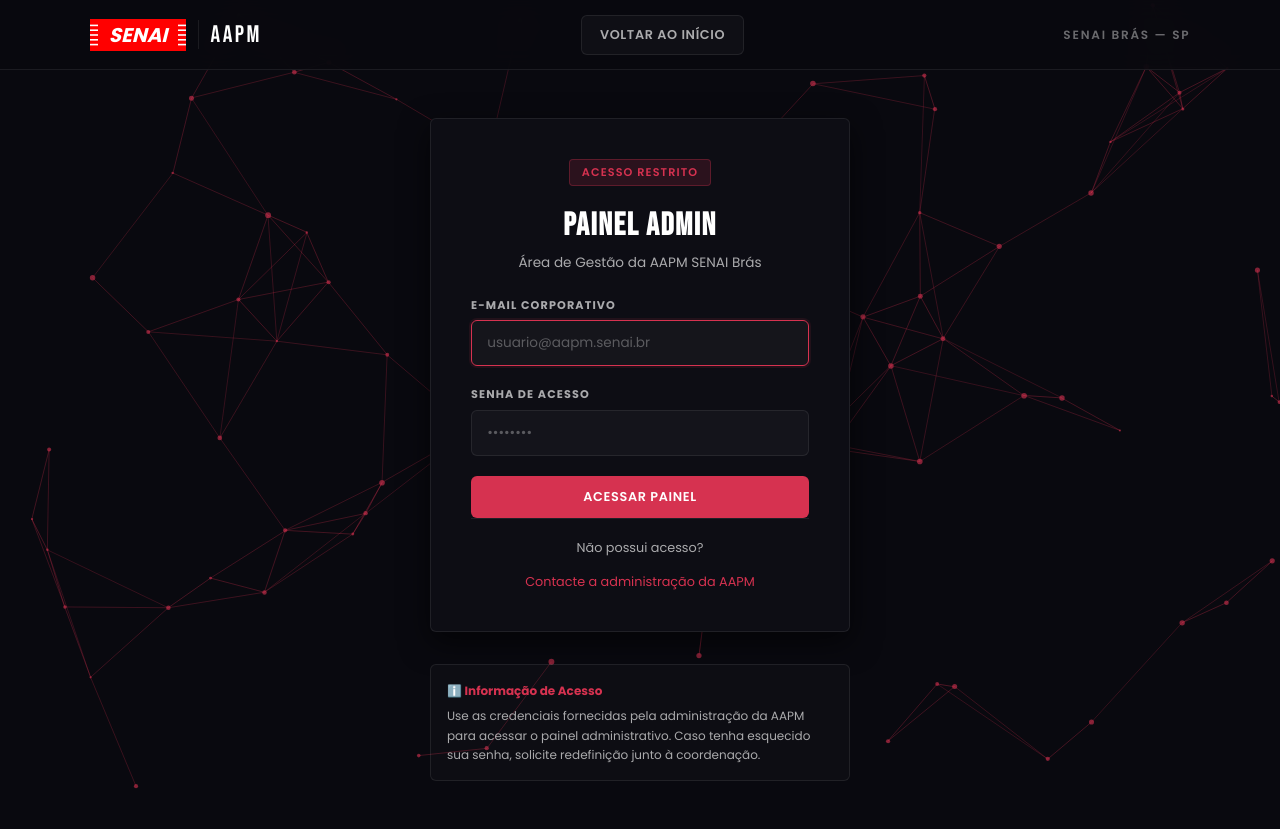
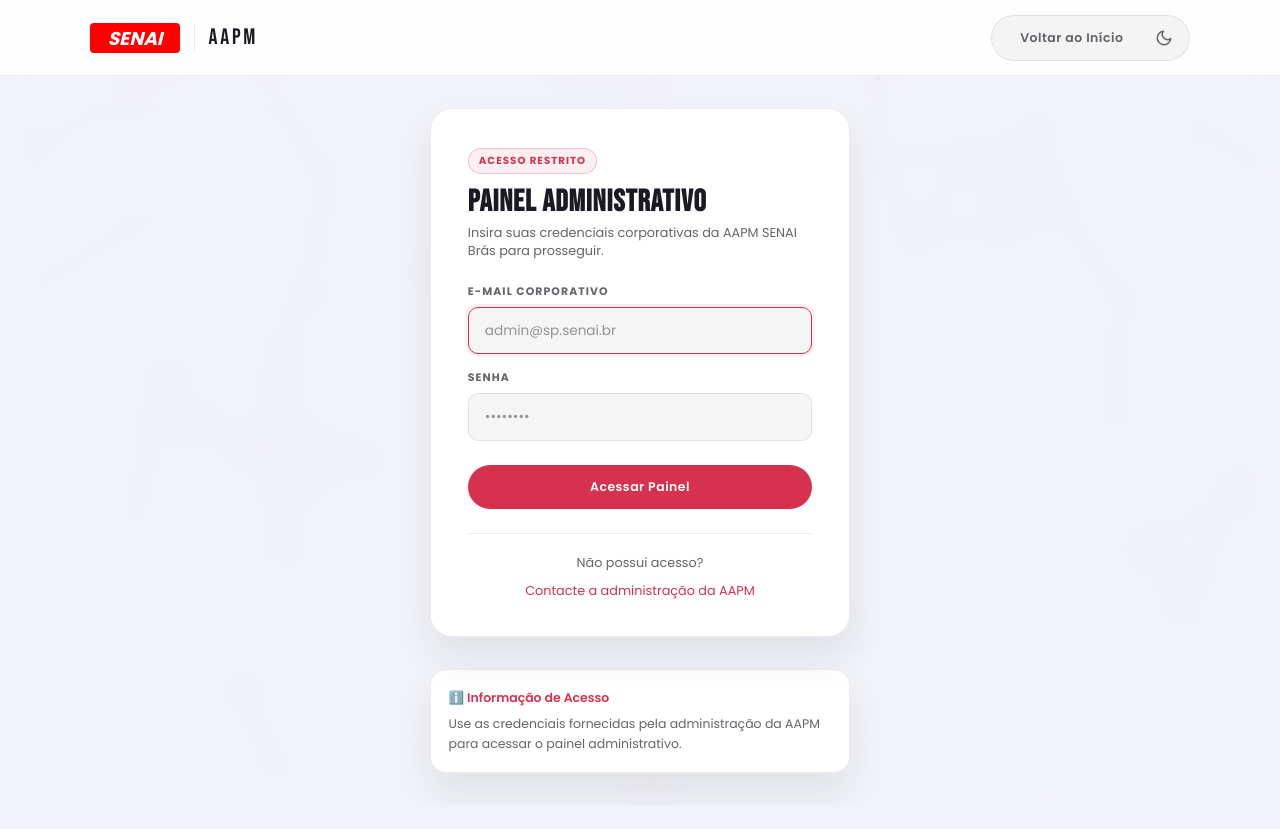
Before and after one commit to YasminNathaly/Projeto-AAPM-software, a FastAPI app: page /login in a window 1280 px wide. After the commit the page ends 793 px from the top, so only its background shows below. Run offline with FastAPI, Linux system fonts and the light colour scheme.

Commit message:
login funcionando

```diff
--- a/app/templates/base.html
+++ b/app/templates/base.html
@@ -596,7 +596,7 @@ Index · HTML
         <svg class="icon-sun" viewBox="0 0 24 24" fill="none" stroke="currentColor" stroke-width="2" stroke-linecap="round"><circle cx="12" cy="12" r="4.2"/><path d="M12 2.5v2.4M12 19.1v2.4M4.4 4.4l1.7 1.7M17.9 17.9l1.7 1.7M2.5 12h2.4M19.1 12h2.4M4.4 19.6l1.7-1.7M17.9 6.1l1.7-1.7"/></svg>
         <svg class="icon-moon" viewBox="0 0 24 24" fill="none" stroke="currentColor" stroke-width="2" stroke-linecap="round" stroke-linejoin="round"><path d="M20 14.5A8.5 8.5 0 1 1 9.5 4a6.8 6.8 0 0 0 10.5 10.5z"/></svg>
       </button>
-      <button class="btn-auth" id="authBtn" onclick="handleAdminBtnClick()">PAINEL ADMIN</button>
+       <a href="/login" class="btn-auth">PAINEL ADMIN</a>
     </div>
   </header>
 
--- a/app/templates/login.html
+++ b/app/templates/login.html
@@ -10,31 +10,71 @@
   <link href="https://fonts.googleapis.com/css2?family=Bebas+Neue&family=Poppins:wght@300;400;500;600;700&family=Inter:wght@300;400;500;600;700&display=swap" rel="stylesheet">
 
   <style>
-    :root {
+    /* ================= VARIÁVEIS GLOBAIS - TEMA ESCURO ================= */
+    :root[data-theme="dark"] {
       --bg-main: #09090f;
       --bg-surface: rgba(18, 18, 24, 0.85);
       --bg-surface-hover: rgba(255, 255, 255, 0.05);
-      --bg-card: #0d0d14;
-      --border-color: rgba(255, 255, 255, 0.08);
+      --bg-card: #101018;
+      --bg-backdrop: rgba(5, 5, 10, 0.7);
+      --border-color: rgba(255, 255, 255, 0.09);
 
       --primary: #d63250;
       --primary-hover: #b82842;
-      --accent: #d63250;
+      --primary-soft: rgba(214, 50, 80, 0.12);
+      --primary-soft-border: rgba(214, 50, 80, 0.3);
 
       --text-main: #ffffff;
-      --text-muted: rgba(255, 255, 255, 0.65);
-      --text-dark: rgba(255, 255, 255, 0.4);
+      --text-muted: rgba(255, 255, 255, 0.64);
+      --text-dark: rgba(255, 255, 255, 0.38);
 
-      --success: #10b981;
-      --warning: #f59e0b;
-      --danger: #ef4444;
-
-      --header-height: 70px;
-      --radius: 6px;
-      --shadow: 0 10px 30px rgba(0, 0, 0, 0.6);
+      --particle-color: rgba(214, 50, 80, 0.6);
+      --particle-line: rgba(214, 50, 80, 0.2);
+      --card-shadow: 0 25px 60px rgba(0, 0, 0, 0.5);
     }
 
-    * { margin: 0; padding: 0; box-sizing: border-box; font-family: 'Poppins', 'Inter', sans-serif; }
+    /* ================= VARIÁVEIS GLOBAIS - TEMA CLARO ================= */
+    :root[data-theme="light"] {
+      --bg-main: #f4f5f9;
+      --bg-surface: rgba(255, 255, 255, 0.85);
+      --bg-surface-hover: rgba(0, 0, 0, 0.04);
+      --bg-card: #ffffff;
+      --bg-backdrop: rgba(240, 242, 248, 0.65);
+      --border-color: rgba(0, 0, 0, 0.08);
+
+      --primary: #d63250;
+      --primary-hover: #b82842;
+      --primary-soft: rgba(214, 50, 80, 0.08);
+      --primary-soft-border: rgba(214, 50, 80, 0.25);
+
+      --text-main: #1a1a24;
+      --text-muted: rgba(26, 26, 36, 0.68);
+      --text-dark: rgba(26, 26, 36, 0.45);
+
+      --particle-color: rgba(214, 50, 80, 0.35);
+      --particle-line: rgba(214, 50, 80, 0.12);
+      --card-shadow: 0 20px 40px rgba(0, 0, 0, 0.08);
+    }
+
+    /* VARIÁVEIS ESTRUTURAIS */
+    :root {
+      --header-height: 76px;
+      --radius-sm: 10px;
+      --radius: 16px;
+      --radius-lg: 22px;
+      --radius-pill: 999px;
+      --ease: cubic-bezier(0.16, 1, 0.3, 1);
+      --success: #1fbf82;
+      --danger: #ef4444;
+    }
+
+    * {
+      margin: 0;
+      padding: 0;
+      box-sizing: border-box;
+      font-family: 'Poppins', 'Inter', sans-serif;
+      transition: background-color 0.3s ease, border-color 0.3s ease, color 0.3s ease;
+    }
 
     body {
       background-color: var(--bg-main);
@@ -56,8 +96,9 @@
 
     header.main-header {
       height: var(--header-height);
-      background-color: rgba(9, 9, 15, 0.9);
-      backdrop-filter: blur(12px);
+      background-color: var(--bg-surface);
+      backdrop-filter: blur(16px);
+      -webkit-backdrop-filter: blur(16px);
       border-bottom: 1px solid var(--border-color);
       padding: 0 7vw;
       display: flex;
@@ -71,40 +112,28 @@
     .brand-logo {
       display: flex;
       align-items: center;
-      gap: 12px;
+      gap: 14px;
       text-decoration: none;
-      color: #fff;
+      color: var(--text-main);
     }
 
-    .logo-senai-svg {
-      height: 32px;
-      width: auto;
-      display: block;
-    }
+    .logo-senai-svg { height: 30px; width: auto; display: block; border-radius: 4px; }
 
     .brand-title {
       font-family: 'Bebas Neue', sans-serif;
-      font-size: 1.5rem;
-      letter-spacing: 0.1em;
+      font-size: 1.4rem;
+      letter-spacing: 0.12em;
       border-left: 1px solid var(--border-color);
-      padding-left: 12px;
-    }
-
-    .header-location {
-      font-size: 0.75rem;
-      font-weight: 600;
-      letter-spacing: 0.15em;
-      color: var(--text-dark);
-      text-transform: uppercase;
+      padding-left: 14px;
     }
 
     .top-nav {
       display: flex;
       align-items: center;
       gap: 0.5rem;
-      background: rgba(255, 255, 255, 0.03);
-      padding: 4px;
-      border-radius: 6px;
+      background: var(--bg-surface-hover);
+      padding: 5px 10px;
+      border-radius: var(--radius-pill);
       border: 1px solid var(--border-color);
     }
 
@@ -112,158 +141,162 @@
       display: flex;
       align-items: center;
       gap: 8px;
-      padding: 6px 14px;
+      padding: 8px 18px;
       color: var(--text-muted);
       text-decoration: none;
-      font-size: 0.8rem;
+      font-size: 0.78rem;
       font-weight: 600;
-      letter-spacing: 0.05em;
-      border-radius: 4px;
-      transition: all 0.2s ease;
-      cursor: pointer;
-      text-transform: uppercase;
+      letter-spacing: 0.04em;
+      border-radius: var(--radius-pill);
     }
-
     .nav-item:hover { color: var(--text-main); background: var(--bg-surface-hover); }
 
-    .header-user-area { display: flex; align-items: center; gap: 1rem; }
+    .theme-toggle-btn {
+      background: none;
+      border: none;
+      color: var(--text-muted);
+      cursor: pointer;
+      padding: 6px;
+      border-radius: 50%;
+      display: flex;
+      align-items: center;
+      justify-content: center;
+    }
+    .theme-toggle-btn:hover {
+      color: var(--text-main);
+      background: var(--bg-surface-hover);
+    }
 
     main.wrapper {
       margin-top: var(--header-height);
       width: 100%;
       min-height: calc(100vh - var(--header-height));
-      padding: 3rem 7vw;
       position: relative;
       z-index: 1;
       display: flex;
       align-items: center;
       justify-content: center;
-    }
-
-    .login-container {
-      width: 100%;
-      max-width: 420px;
-      display: flex;
-      flex-direction: column;
-      gap: 2rem;
+      padding: 2rem 7vw;
+      background: var(--bg-backdrop);
+      backdrop-filter: blur(14px);
+      -webkit-backdrop-filter: blur(14px);
     }
 
     .login-box {
       background: var(--bg-card);
       border: 1px solid var(--border-color);
-      border-radius: var(--radius);
-      padding: 2.5rem;
-      box-shadow: var(--shadow);
+      border-radius: var(--radius-lg);
+      width: 100%;
+      max-width: 420px;
+      padding: 2.3rem;
+      position: relative;
+      box-shadow: var(--card-shadow);
+      animation: modalEntry 0.4s var(--ease) forwards;
+    }
+
+    @keyframes modalEntry {
+      from { opacity: 0; transform: translateY(14px) scale(0.98); }
+      to { opacity: 1; transform: translateY(0) scale(1); }
     }
 
     .login-header {
-      display: flex;
-      flex-direction: column;
-      align-items: center;
-      gap: 0.5rem;
       margin-bottom: 1.5rem;
-      text-align: center;
+      text-align: left;
     }
 
     .login-header h1 {
       font-family: 'Bebas Neue', sans-serif;
-      font-size: 2rem;
-      letter-spacing: 0.05em;
+      font-size: 1.9rem;
+      letter-spacing: 0.03em;
       color: var(--text-main);
     }
 
     .login-header p {
-      font-size: 0.85rem;
+      font-size: 0.8rem;
       color: var(--text-muted);
+      margin-top: 4px;
     }
 
     .login-badge {
       display: inline-block;
-      background: rgba(214, 50, 80, 0.15);
+      background: var(--primary-soft);
+      border: 1px solid var(--primary-soft-border);
       color: var(--primary);
-      padding: 4px 12px;
-      border-radius: 4px;
-      font-size: 0.7rem;
-      font-weight: 600;
-      border: 1px solid rgba(214, 50, 80, 0.3);
+      padding: 4px 10px;
+      border-radius: var(--radius-pill);
+      font-size: 0.64rem;
+      font-weight: 700;
       text-transform: uppercase;
       letter-spacing: 0.1em;
-      margin-bottom: 0.75rem;
+      margin-bottom: 10px;
     }
 
     .form-group {
       display: flex;
       flex-direction: column;
-      gap: 0.4rem;
-      margin-bottom: 1.25rem;
+      gap: 7px;
+      margin-bottom: 1rem;
     }
 
     .form-group label {
-      font-size: 0.7rem;
+      font-size: 0.68rem;
       font-weight: 700;
+      letter-spacing: 0.1em;
       color: var(--text-muted);
       text-transform: uppercase;
-      letter-spacing: 0.1em;
     }
 
     .form-control {
-      background: rgba(255, 255, 255, 0.03);
+      background: var(--bg-surface-hover);
       border: 1px solid var(--border-color);
-      border-radius: var(--radius);
-      padding: 0.75rem 0.95rem;
+      border-radius: var(--radius-sm);
+      padding: 0.8rem 1rem;
       color: var(--text-main);
       font-size: 0.85rem;
       outline: none;
-      transition: border-color 0.2s;
     }
 
     .form-control:focus {
       border-color: var(--primary);
-      box-shadow: 0 0 0 2px rgba(214, 50, 80, 0.1);
+      box-shadow: 0 0 0 3px var(--primary-soft);
     }
 
     .form-control::placeholder {
-      color: rgba(255, 255, 255, 0.3);
+      color: var(--text-dark);
     }
 
     .btn {
-      padding: 0.75rem 1.5rem;
-      border-radius: var(--radius);
-      font-size: 0.8rem;
+      padding: 0.8rem 1.5rem;
+      border-radius: var(--radius-pill);
+      font-size: 0.78rem;
       font-weight: 600;
-      letter-spacing: 0.05em;
-      text-transform: uppercase;
+      letter-spacing: 0.04em;
       border: none;
       cursor: pointer;
-      transition: all 0.2s;
-      display: flex;
+      display: inline-flex;
       align-items: center;
       justify-content: center;
-      gap: 8px;
-      text-decoration: none;
+      width: 100%;
+      margin-top: 0.5rem;
     }
 
     .btn-primary {
       background: var(--primary);
       color: #fff;
-      width: 100%;
     }
 
     .btn-primary:hover {
       background: var(--primary-hover);
       transform: translateY(-2px);
-      box-shadow: 0 5px 20px rgba(214, 50, 80, 0.3);
-    }
-
-    .btn-primary:active {
-      transform: translateY(0);
+      box-shadow: 0 10px 24px rgba(214, 50, 80, 0.35);
     }
 
     .form-footer {
       display: flex;
       flex-direction: column;
       align-items: center;
-      gap: 1rem;
+      gap: 10px;
+      margin-top: 1.5rem;
       padding-top: 1.25rem;
       border-top: 1px solid var(--border-color);
       font-size: 0.8rem;
@@ -301,42 +340,31 @@
       to { opacity: 1; transform: translateY(0); }
     }
 
-    .success-message {
-      background: rgba(16, 185, 129, 0.15);
-      color: var(--success);
-      border: 1px solid rgba(16, 185, 129, 0.3);
+    .login-info {
+      margin-top: 2rem;
+      background: var(--bg-card);
+      border: 1px solid var(--border-color);
       border-radius: var(--radius);
-      padding: 0.75rem;
-      font-size: 0.8rem;
-      display: none;
-      margin-bottom: 1rem;
-    }
-
-    .success-message.show {
-      display: block;
-      animation: slideDown 0.3s ease-out;
-    }
-
-    .login-info {
-      background: rgba(255, 255, 255, 0.02);
-      border: 1px solid rgba(255, 255, 255, 0.08);
-      border-radius: var(--radius);
-      padding: 1rem;
-      font-size: 0.75rem;
+      padding: 1.1rem;
+      font-size: 0.78rem;
       color: var(--text-muted);
       line-height: 1.6;
+      max-width: 420px;
+      width: 100%;
+      box-shadow: var(--card-shadow);
     }
 
     .login-info strong {
       color: var(--primary);
       display: block;
       margin-bottom: 0.4rem;
+      font-weight: 600;
     }
 
     @media (max-width: 600px) {
       .login-box { padding: 1.75rem; }
-      main.wrapper { padding: 2rem 1.5rem; }
-      .login-header h1 { font-size: 1.5rem; }
+      main.wrapper { padding: 1rem; }
+      .login-header h1 { font-size: 1.6rem; }
     }
   </style>
 </head>
@@ -348,69 +376,44 @@
     <a href="/" class="brand-logo">
       <svg class="logo-senai-svg" viewBox="0 0 300 100" xmlns="http://www.w3.org/2000/svg">
         <rect width="300" height="100" fill="#FF0000"/>
-        <line x1="0" y1="20" x2="25" y2="20" stroke="#FFFFFF" stroke-width="5"/>
-        <line x1="0" y1="35" x2="25" y2="35" stroke="#FFFFFF" stroke-width="5"/>
-        <line x1="0" y1="50" x2="25" y2="50" stroke="#FFFFFF" stroke-width="5"/>
-        <line x1="0" y1="65" x2="25" y2="65" stroke="#FFFFFF" stroke-width="5"/>
-        <line x1="0" y1="80" x2="25" y2="80" stroke="#FFFFFF" stroke-width="5"/>
-        <line x1="275" y1="20" x2="300" y2="20" stroke="#FFFFFF" stroke-width="5"/>
-        <line x1="275" y1="35" x2="300" y2="35" stroke="#FFFFFF" stroke-width="5"/>
-        <line x1="275" y1="50" x2="300" y2="50" stroke="#FFFFFF" stroke-width="5"/>
-        <line x1="275" y1="65" x2="300" y2="65" stroke="#FFFFFF" stroke-width="5"/>
-        <line x1="275" y1="80" x2="300" y2="80" stroke="#FFFFFF" stroke-width="5"/>
-        <text x="150" y="73" font-family="'Arial Black', 'Impact', sans-serif" font-size="62" font-weight="900" font-style="italic" fill="#FFFFFF" text-anchor="middle">SENAI</text>
+        <text x="150" y="73" font-family="'Arial Black', sans-serif" font-size="62" font-weight="900" font-style="italic" fill="#FFFFFF" text-anchor="middle">SENAI</text>
       </svg>
       <span class="brand-title">AAPM</span>
     </a>
 
     <nav class="top-nav">
       <a class="nav-item" href="/">Voltar ao Início</a>
+      <button class="theme-toggle-btn" id="themeToggle" title="Alternar Tema">
+        <svg id="themeIcon" width="18" height="18" viewBox="0 0 24 24" fill="none" stroke="currentColor" stroke-width="2" stroke-linecap="round" stroke-linejoin="round"><path d="M21 12.79A9 9 0 1 1 11.21 3 7 7 0 0 0 21 12.79z"></path></svg>
+      </button>
     </nav>
-
-    <div class="header-user-area">
-      <span class="header-location">SENAI BRÁS &mdash; SP</span>
-    </div>
   </header>
 
   <main class="wrapper">
-    <div class="login-container">
+    <div style="display: flex; flex-direction: column; align-items: center; width: 100%;">
+
       <div class="login-box">
         <div class="login-header">
           <span class="login-badge">Acesso Restrito</span>
-          <h1>Painel Admin</h1>
-          <p>Área de Gestão da AAPM SENAI Brás</p>
+          <h1>Painel Administrativo</h1>
+          <p>Insira suas credenciais corporativas da AAPM SENAI Brás para prosseguir.</p>
         </div>
 
         <div class="error-message" id="errorMsg"></div>
         <div class="success-message" id="successMsg"></div>
 
-        <form id="loginForm" onsubmit="handleLogin(event)">
+        <form id="loginForm">
           <div class="form-group">
             <label>E-mail Corporativo</label>
-            <input
-              type="email"
-              id="email"
-              class="form-control"
-              placeholder="usuario@aapm.senai.br"
-              required
-              autofocus
-            />
+            <input type="email" id="email" class="form-control" placeholder="admin@sp.senai.br" required autofocus />
           </div>
 
           <div class="form-group">
-            <label>Senha de Acesso</label>
-            <input
-              type="password"
-              id="password"
-              class="form-control"
-              placeholder="••••••••"
-              required
-            />
+            <label>Senha</label>
+            <input type="password" id="password" class="form-control" placeholder="••••••••" required />
           </div>
 
-          <button type="submit" class="btn btn-primary">
-            Acessar Painel
-          </button>
+          <button type="submit" class="btn btn-primary">Acessar Painel</button>
         </form>
 
         <div class="form-footer">
@@ -421,26 +424,47 @@
 
       <div class="login-info">
         <strong>ℹ️ Informação de Acesso</strong>
-        Use as credenciais fornecidas pela administração da AAPM para acessar o painel administrativo. Caso tenha esquecido sua senha, solicite redefinição junto à coordenação.
+        Use as credenciais fornecidas pela administração da AAPM para acessar o painel administrativo.
       </div>
     </div>
   </main>
 
   <script>
-    // CANVAS DE FUNDO COM ANIMAÇÃO DE PARTÍCULAS
-    (function initInteractiveCanvas() {
+    // ===== GERENCIADOR DE TEMA =====
+    const themeToggleBtn = document.getElementById('themeToggle');
+    const themeIcon = document.getElementById('themeIcon');
+    const htmlElement = document.documentElement;
+
+    const savedTheme = localStorage.getItem('theme');
+    const systemPrefersDark = window.matchMedia('(prefers-color-scheme: dark)').matches;
+    const initialTheme = savedTheme || (systemPrefersDark ? 'dark' : 'light');
+
+    function applyTheme(theme) {
+      htmlElement.setAttribute('data-theme', theme);
+      localStorage.setItem('theme', theme);
+
+      if (theme === 'dark') {
+        themeIcon.innerHTML = '<path d="M12 3v1m0 16v1m9-9h-1M4 12H3m15.364 6.364l-.707-.707M6.343 6.343l-.707-.707m12.728 0l-.707.707M6.343 17.657l-.707.707M16 12a4 4 0 11-8 0 4 4 0 018 0z"></path>';
+      } else {
+        themeIcon.innerHTML = '<path d="M21 12.79A9 9 0 1 1 11.21 3 7 7 0 0 0 21 12.79z"></path>';
+      }
+    }
+
+    applyTheme(initialTheme);
+
+    themeToggleBtn.addEventListener('click', () => {
+      const currentTheme = htmlElement.getAttribute('data-theme');
+      applyTheme(currentTheme === 'dark' ? 'light' : 'dark');
+    });
+
+    // ===== ANIMAÇÃO DE CANVAS =====
+    (function initCanvas() {
       const canvas = document.getElementById('bg-canvas');
       if (!canvas) return;
       const ctx = canvas.getContext('2d');
+      let particles = [];
 
-      let particles = [];
-      const particleCount = 80;
-      const maxDistance = 140;
-
-      function resize() {
-        canvas.width = window.innerWidth;
-        canvas.height = window.innerHeight;
-      }
+      function resize() { canvas.width = window.innerWidth; canvas.height = window.innerHeight; }
       resize();
       window.addEventListener('resize', resize);
 
@@ -449,45 +473,40 @@
           this.x = Math.random() * canvas.width;
           this.y = Math.random() * canvas.height;
           this.size = Math.random() * 2 + 1;
-          this.speedX = (Math.random() - 0.5) * 0.7;
-          this.speedY = (Math.random() - 0.5) * 0.7;
+          this.speedX = (Math.random() - 0.5) * 0.6;
+          this.speedY = (Math.random() - 0.5) * 0.6;
         }
-
         update() {
           this.x += this.speedX;
           this.y += this.speedY;
-
           if (this.x < 0 || this.x > canvas.width) this.speedX *= -1;
           if (this.y < 0 || this.y > canvas.height) this.speedY *= -1;
         }
-
         draw() {
-          ctx.fillStyle = 'rgba(214, 50, 80, 0.6)';
+          const style = getComputedStyle(document.documentElement);
+          ctx.fillStyle = style.getPropertyValue('--particle-color').trim();
           ctx.beginPath();
           ctx.arc(this.x, this.y, this.size, 0, Math.PI * 2);
           ctx.fill();
         }
       }
 
-      particles = [];
-      for (let i = 0; i < particleCount; i++) {
-        particles.push(new Particle());
-      }
+      for (let i = 0; i < 60; i++) particles.push(new Particle());
 
       function animate() {
         ctx.clearRect(0, 0, canvas.width, canvas.height);
+        const style = getComputedStyle(document.documentElement);
+        const lineColor = style.getPropertyValue('--particle-line').trim();
 
         for (let i = 0; i < particles.length; i++) {
           particles[i].update();
           particles[i].draw();
-
           for (let j = i + 1; j < particles.length; j++) {
             const dx = particles[i].x - particles[j].x;
             const dy = particles[i].y - particles[j].y;
             const dist = Math.sqrt(dx * dx + dy * dy);
-
-            if (dist < maxDistance) {
-              ctx.strokeStyle = `rgba(214, 50, 80, ${0.35 - dist / 1000})`;
+            if (dist < 120) {
+              ctx.strokeStyle = lineColor;
               ctx.lineWidth = 1;
               ctx.beginPath();
               ctx.moveTo(particles[i].x, particles[i].y);
@@ -509,15 +528,17 @@
     function showError(message) {
       errorMsg.textContent = message;
       errorMsg.classList.add('show');
-      setTimeout(() => errorMsg.classList.remove('show'), 4000);
+      successMsg.classList.remove('show');
+      setTimeout(() => errorMsg.classList.remove('show'), 5000);
     }
 
     function showSuccess(message) {
       successMsg.textContent = message;
       successMsg.classList.add('show');
+      errorMsg.classList.remove('show');
     }
 
-    async function handleLogin(event) {
+    loginForm.addEventListener('submit', async function(event) {
       event.preventDefault();
 
       const email = document.getElementById('email').value.trim();
@@ -529,34 +550,49 @@
       }
 
       try {
-        const response = await fetch('/api/auth/login', {
+        // Tentativa 1: Envio em JSON puro (padrão customizado)
+        let response = await fetch('/api/auth/login', {
           method: 'POST',
-          headers: {
-            'Content-Type': 'application/json'
-          },
-          body: JSON.stringify({
-            email: email,
-            senha: password
-          })
+          headers: { 'Content-Type': 'application/json' },
+          body: JSON.stringify({ email: email, senha: password, password: password })
         });
+
+        // Tentativa 2: Se o backend requerer URL-Encoded (FastAPI OAuth2 standard)
+        if (response.status === 422) {
+          const formData = new URLSearchParams();
+          formData.append('username', email);
+          formData.append('password', password);
+
+          response = await fetch('/api/auth/login', {
+            method: 'POST',
+            headers: { 'Content-Type': 'application/x-www-form-urlencoded' },
+            body: formData
+          });
+        }
 
         const data = await response.json();
 
-        if (response.ok && data.access_token) {
+        if (response.ok && (data.access_token || data.token)) {
+          const token = data.access_token || data.token;
           showSuccess('Autenticação bem-sucedida! Redirecionando...');
-          localStorage.setItem('access_token', data.access_token);
+
+          localStorage.setItem('access_token', token);
 
           setTimeout(() => {
-            window.location.href = '/admin';
+            window.location.href = '/dashboard';
           }, 1000);
         } else {
-          showError(data.detail || 'E-mail ou senha incorretos.');
+          let msg = 'E-mail ou senha incorretos.';
+          if (data.detail) {
+            msg = typeof data.detail === 'string' ? data.detail : data.detail[0]?.msg || msg;
+          }
+          showError(msg);
         }
       } catch (error) {
-        console.error('Erro ao fazer login:', error);
-        showError('Erro ao conectar ao servidor. Tente novamente.');
+        console.error('Erro no login:', error);
+        showError('Erro ao conectar com o servidor. Verifique se o serviço está ativo.');
       }
-    }
+    });
   </script>
 </body>
 </html>
```
Also changed, not shown: other parts of app/templates/login.html (+19 -13 lines), app/routers/auth_router.py (+42 -15 lines), aapm.db.
